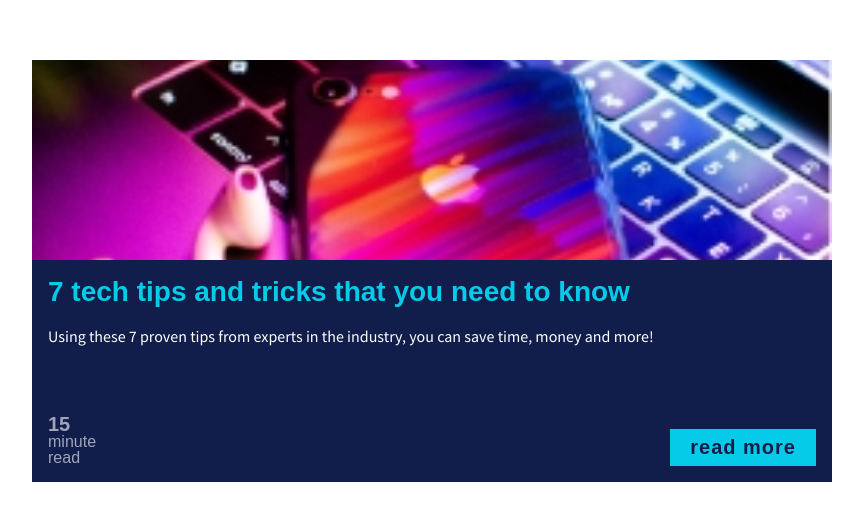
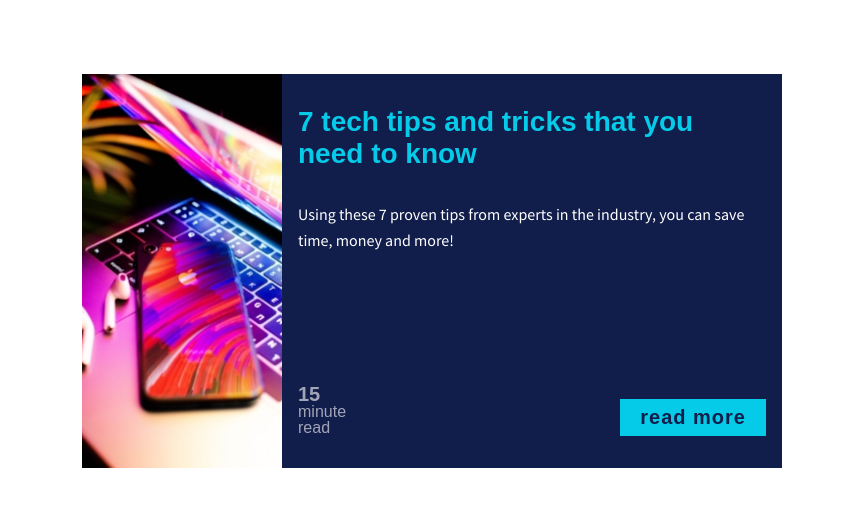
Before and after one commit to CarlEvaristo/gridbox-practice, a plain HTML site: page index.html in a window 1280 px wide. Shown: the part 129-650 px from the top of the page, without its empty margins (208-1071 px from the left). Drawn offline with Linux system fonts and the light colour scheme; a web font is replaced by a local one.

Commit message:
final commit

```diff
--- a/styles.css
+++ b/styles.css
@@ -7,13 +7,14 @@ body {
 }
 
 .card {
-    display: grid;
     width: 90%;
-    max-width: 800px;
+    max-width: 700px;
     background: #111d4a;
     color: #fff;
-    grid-template: 200px 1em auto auto 100px 1em / 1em auto auto 1em;
 
+    display: grid;
+    grid-template: 200px auto auto 100px 1em / 1em auto auto 1em;
+    grid-gap: 1em;
 }
 
 .card-img {
@@ -34,7 +35,7 @@ body {
     font-size: 1.75rem;
     margin: 0;
     grid-column: 2 / -2;
-    grid-row:3;
+    grid-row:2;
 }
 
 .card-body {
@@ -42,7 +43,7 @@ body {
     font-family: 'Source Sans Pro', sans-serif;
     line-height: 1.6;
     grid-column: 2 / -2;
-    grid-row:4;
+    grid-row:3;
 }
 
 .card-btn {
@@ -54,7 +55,7 @@ body {
     padding: .35em 1em;
     letter-spacing: 1px;
     grid-column: 3;
-    grid-row:5;
+    grid-row:4;
     align-self: end;
     justify-self: end;
 }
@@ -64,7 +65,7 @@ body {
     opacity: .6;
     line-height: 1;
     grid-column: 2;
-    grid-row:5;
+    grid-row:4;
     align-self: end;
 }
 
@@ -73,3 +74,36 @@ body {
     display: block;
     font-size: 1.25em;
 }
+
+@media (min-width: 600px) {
+    .card {
+        grid-template: 1em auto auto 150px 1em / 200px auto auto 0px;
+    }
+    .card-img {
+        grid-column: 1 / 2;
+        grid-row: 1/ 6;
+        width: 100%;
+        height: 100%;
+    }
+    .card-title {
+        grid-column: 2 / 4;
+        grid-row:2;
+    }
+    .card-body {
+        grid-column: 2 / 4;
+        grid-row:3;
+    }
+    .card-btn {
+        grid-column: 3;
+        grid-row:4;
+        align-self:flex-end;
+        justify-self: flex-end;
+    }
+    .card-read-time {
+        grid-column: 2;
+        grid-row:4;
+        align-self:flex-end;
+        justify-self: flex-start;
+    }
+
+}
```
